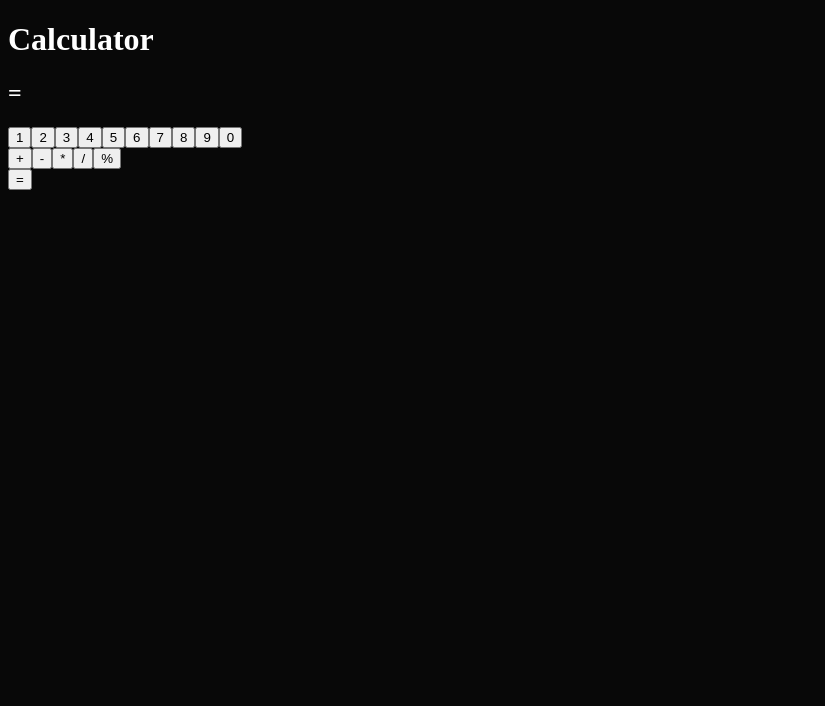
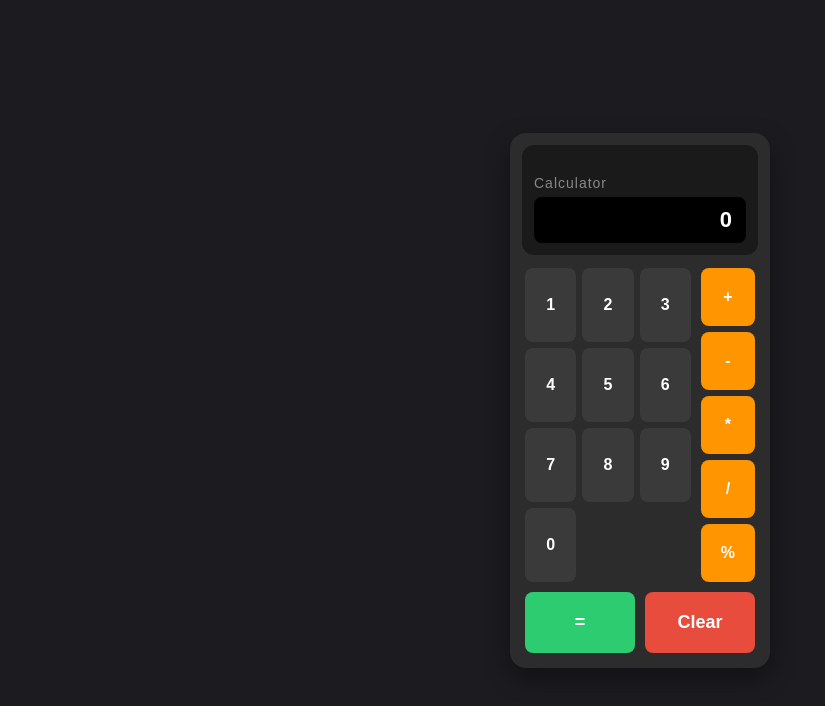
Before and after one commit to hagenimanasamuel/react-projects, a React (Vite) app in the folder learning-react/: page / in a window 1280 px wide. Shown: the top 706 px of the page, without its empty margins (0-825 px from the left). Built offline with nearby package versions, Linux system fonts and the light colour scheme.

Commit message:
fixed and finalized the calculator simple app in react and added designs to looks more attractive

```diff
--- a/learning-react/src/components/Learning-exercises/Calculator.jsx
+++ b/learning-react/src/components/Learning-exercises/Calculator.jsx
@@ -1,36 +1,51 @@
 import { useState } from "react";
+import "./calculator.css";
 
 export default function Calculator() {
     const [input, setInput] = useState("");
     const [answer, setAnswer] = useState();
-    const numbers = [1,2,3,4,5,6,7,8,9,0];
+    const numbers = [1, 2, 3, 4, 5, 6, 7, 8, 9, 0];
     const navs = ["+", "-", "*", "/", "%"];
-    return(
-        <>
+
+    const calculate = (expr) => {
+        if (!/^[\d\s+\-*/%]+$/.test(expr)) return "Error";
+        try {
+            return Function(`"use strict"; return (${expr})`)();
+        } catch {
+            return "Error";
+        }
+    };
+
+    return (
         <div className="container">
             <div className="header-sect">
                 <h1>Calculator</h1>
-                    <h1>{input}</h1>
-                    <h2>={answer}</h2>
+                <h1 className="input">{input || "0"}</h1>
+                {answer !== undefined && <h2>= {answer}</h2>}
             </div>
+
             <div className="body-sect">
                 <div className="btns">
                     <div className="nums">
                         {numbers.map(number => (
-                                <button key={number} onClick={() => setInput(input + number)}>{number}</button>
+                            <button key={number} onClick={() => setInput(input + number)}>
+                                {number}
+                            </button>
                         ))}
                     </div>
                     <div className="navs">
                         {navs.map(nav => (
-                                <button onClick={() => setInput(input + nav)}>{nav}</button>
+                            <button key={nav} onClick={() => setInput(input + " " + nav + " ")}>
+                                {nav}
+                            </button>
                         ))}
                     </div>
                 </div>
                 <div className="submit">
-                        <button onClick={() => setAnswer(eval(input))}>=</button>
+                    <button onClick={() => setAnswer(calculate(input))}>=</button>
+                    <button onClick={() => { setInput(""); setAnswer(undefined); }}>Clear</button>
                 </div>
             </div>
         </div>
-        </>
-    )
+    );
 }
--- /dev/null
+++ b/learning-react/src/components/Learning-exercises/calculator.css
@@ -0,0 +1,158 @@
+* {
+    box-sizing: border-box;
+}
+
+body {
+    display: flex;
+    align-items: center;
+    justify-content: center;
+    height: 100vh;
+    margin: 0;
+    background: #1c1b1f;
+    font-family: Arial, sans-serif;
+}
+
+button {
+    padding: 20px;
+    background-color: #afafaf;
+    border: none;
+    margin: 3px;
+    border-radius: 8px;
+    font-size: 16px;
+    font-weight: bold;
+    cursor: pointer;
+    transition: background-color 0.15s, transform 0.05s;
+}
+
+button:hover {
+    background-color: #c7c7c7;
+}
+
+button:active {
+    transform: scale(0.95);
+    background-color: #8f8f8f;
+}
+
+.container {
+    width: 260px;
+    background-color: #2c2c2c;
+    display: flex;
+    flex-direction: column;
+    border-radius: 16px;
+    padding: 12px;
+    box-shadow: 0 10px 25px rgba(0, 0, 0, 0.4);
+}
+
+/*  Display  */
+.header-sect {
+    display: flex;
+    flex-direction: column;
+    background-color: #1a1a1a;
+    padding: 12px;
+    border-radius: 12px;
+    margin-bottom: 10px;
+    min-height: 110px;
+    justify-content: flex-end;
+}
+
+.header-sect h1:first-child {
+    font-size: 14px;
+    color: #888;
+    margin: 0 0 6px 0;
+    font-weight: normal;
+    letter-spacing: 1px;
+}
+
+.header-sect .input {
+    background-color: #000;
+    color: #fff;
+    padding: 10px 12px;
+    letter-spacing: 2px;
+    font-size: 22px;
+    border-radius: 8px;
+    margin: 0;
+    text-align: right;
+    overflow-x: auto;
+    white-space: nowrap;
+    min-height: 44px;
+}
+
+.header-sect h2 {
+    color: #6ee36e;
+    font-size: 18px;
+    text-align: right;
+    margin: 8px 2px 0 0;
+    font-weight: normal;
+}
+
+/*  Buttons layout  */
+.body-sect {
+    display: flex;
+    flex-direction: column;
+}
+
+.body-sect .btns {
+    display: flex;
+    flex-direction: row;
+    gap: 4px;
+}
+
+.body-sect .btns .nums {
+    display: grid;
+    grid-template-columns: repeat(3, 1fr);
+    flex: 3;
+}
+
+.body-sect .btns .navs {
+    display: flex;
+    flex-direction: column;
+    flex: 1;
+}
+
+.body-sect .btns .nums button {
+    background-color: #3a3a3a;
+    color: #fff;
+}
+
+.body-sect .btns .nums button:hover {
+    background-color: #4a4a4a;
+}
+
+.body-sect .btns .navs button {
+    background-color: #ff9500;
+    color: #fff;
+}
+
+.body-sect .btns .navs button:hover {
+    background-color: #ffad33;
+}
+
+/* Submit field */
+.submit {
+    display: flex;
+    gap: 4px;
+    margin-top: 4px;
+}
+
+.submit button {
+    flex: 1;
+    background-color: #4a4a4a;
+    color: #fff;
+    font-size: 18px;
+}
+
+.submit button:first-child {
+    background-color: #2ecc71;
+}
+
+.submit button:first-child:hover {
+    background-color: #45d685;
+}
+
+.submit button:last-child {
+    background-color: #e74c3c;
+}
+
+.submit button:last-child:hover {
+    background-color: #ff5c4d;
+}
```
Lines whose indentation alone changed are shown as unchanged.
